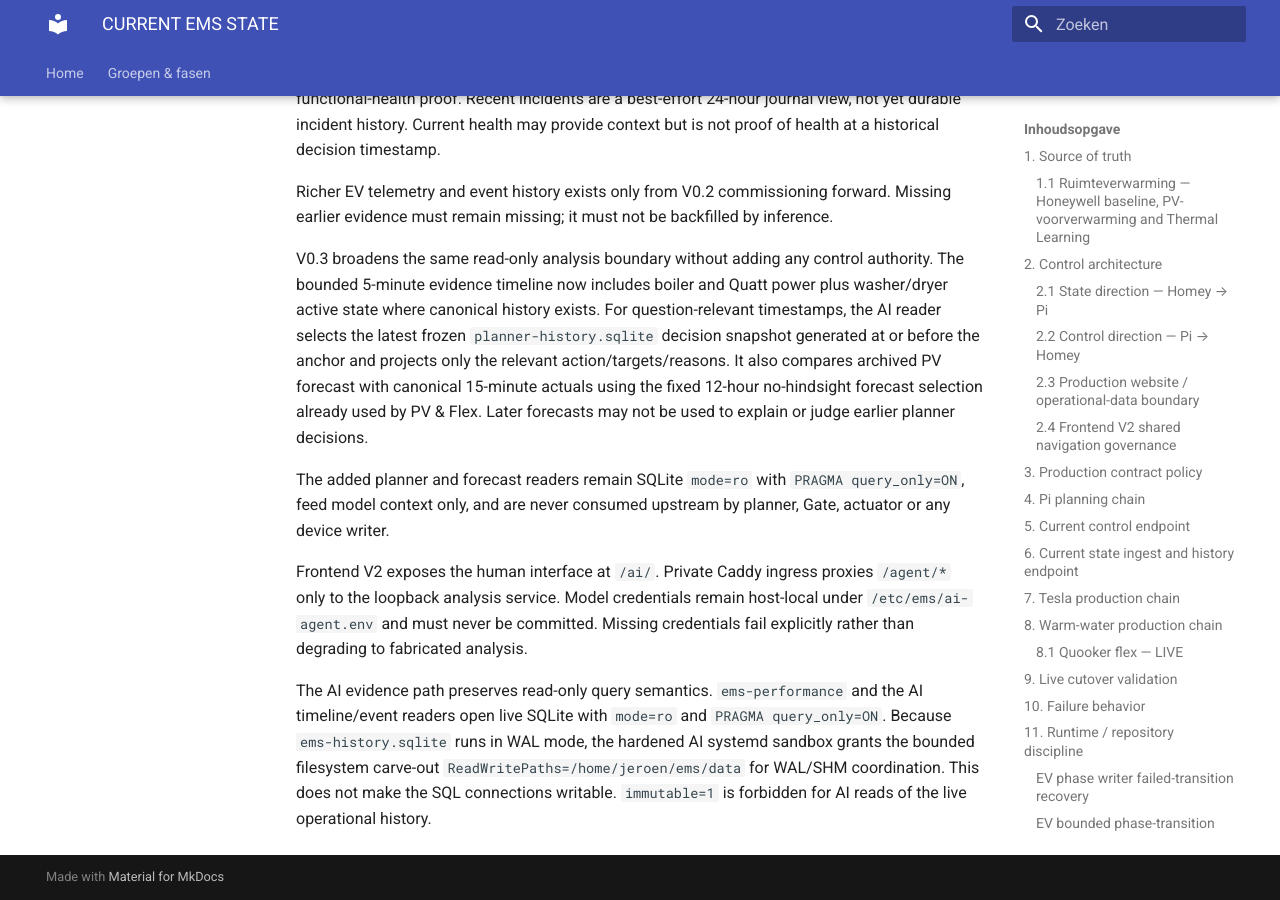
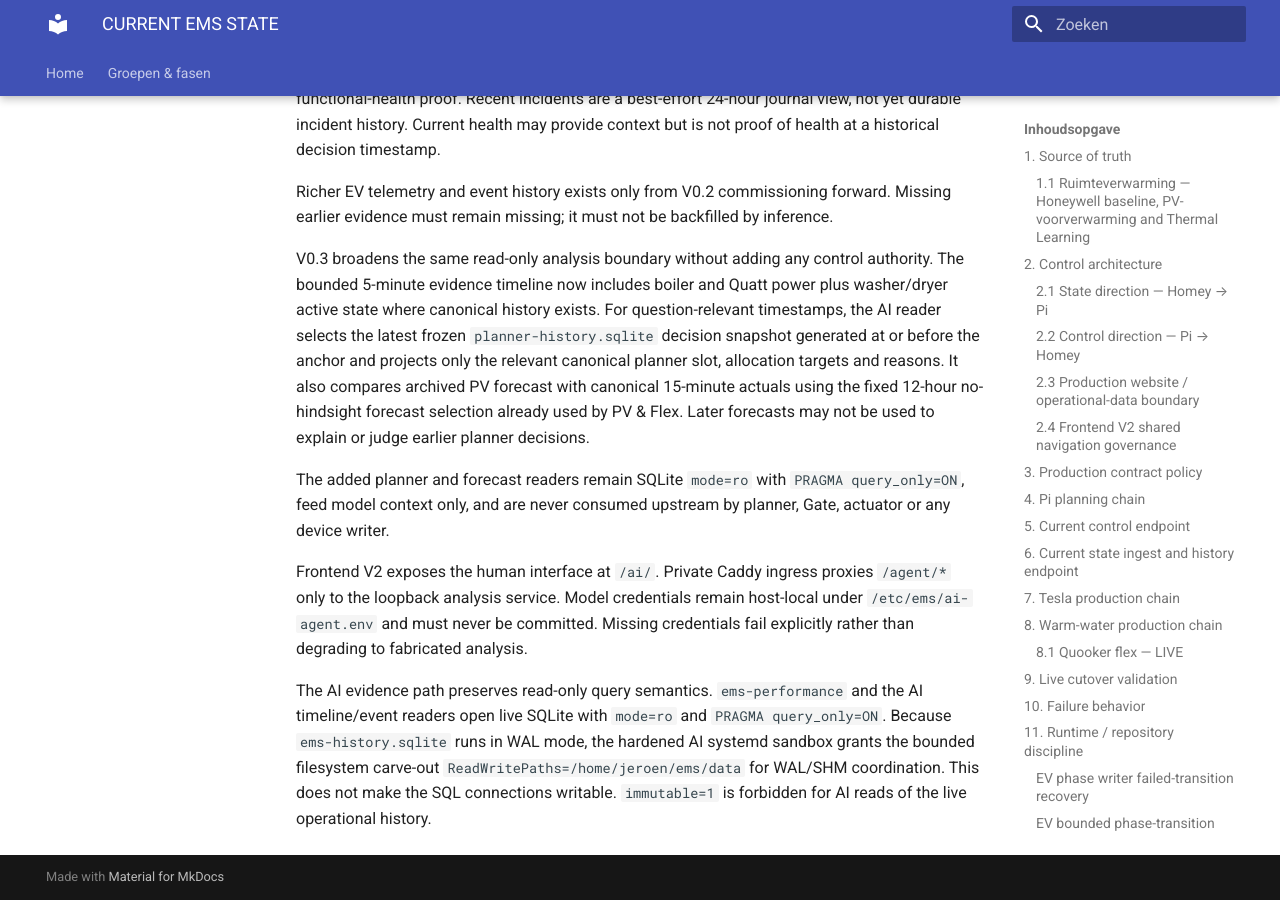
Before and after one commit to OnsKasteeltje/homey-energy-manual, an MkDocs documentation site: the page built from docs/architecture/CURRENT-EMS-STATE.md, in a window 1280 px wide and 900 px high, scrolled down 23776 px. Built offline with MkDocs 1.6.1 and Material for MkDocs 9.7.7, drawn with Linux system fonts in a browser that asks for light colours.

Commit message:
docs(ai): clarify canonical planner slot evidence

```diff
--- a/docs/architecture/CURRENT-EMS-STATE.md
+++ b/docs/architecture/CURRENT-EMS-STATE.md
@@ -460,7 +460,7 @@ authority. The bounded 5-minute evidence timeline now includes boiler and Quatt
 power plus washer/dryer active state where canonical history exists. For
 question-relevant timestamps, the AI reader selects the latest frozen
 `planner-history.sqlite` decision snapshot generated at or before the anchor
-and projects only the relevant action/targets/reasons. It also compares archived
+and projects only the relevant canonical planner slot, allocation targets and reasons. It also compares archived
 PV forecast with canonical 15-minute actuals using the fixed 12-hour
 no-hindsight forecast selection already used by PV & Flex. Later forecasts may
 not be used to explain or judge earlier planner decisions.
```
